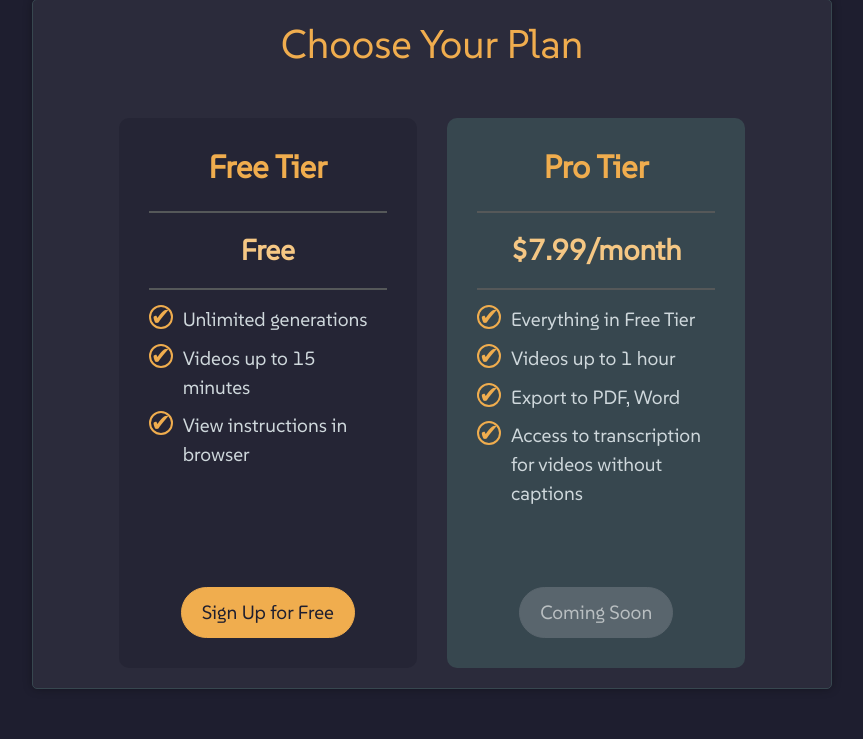
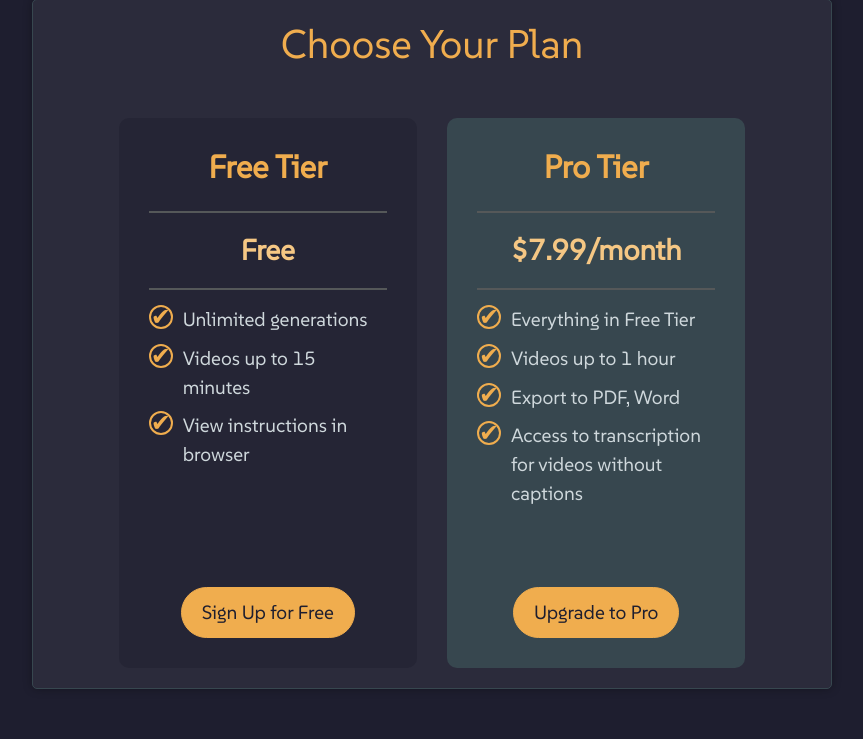
Before and after one commit to Nickydoesthings/YouTube-Scribe, a Flask app: page /pricing in a window 1280 px wide. Shown: the part 111-850 px from the top of the page, without its empty margins (208-1071 px from the left). Run offline with Flask 3, Linux system fonts and the light colour scheme; some libraries are stand-ins or nearby versions.

```diff
--- a/templates/pricing.html
+++ b/templates/pricing.html
@@ -55,11 +55,7 @@
                     {% if current_user.is_authenticated and current_user.plan == 'pro' %}
                         <button class="btn btn-secondary" disabled>Current Plan</button>
                     {% else %}
-                        <!-- Disabled button with "Coming Soon" text -->
-                        <button class="btn btn-secondary" disabled>Coming Soon</button>
-                        <!-- Alternatively, if you prefer to keep the <a> tag structure, you can use:
-                        <a href="#" class="btn btn-primary disabled" tabindex="-1" aria-disabled="true">Coming Soon</a>
-                        -->
+                        <a href="{{ url_for('upgrade_to_pro') }}" class="btn btn-primary">Upgrade to Pro</a>
                     {% endif %}
                 </div>
             </div>
```
Also changed, not shown: 2 other files.
